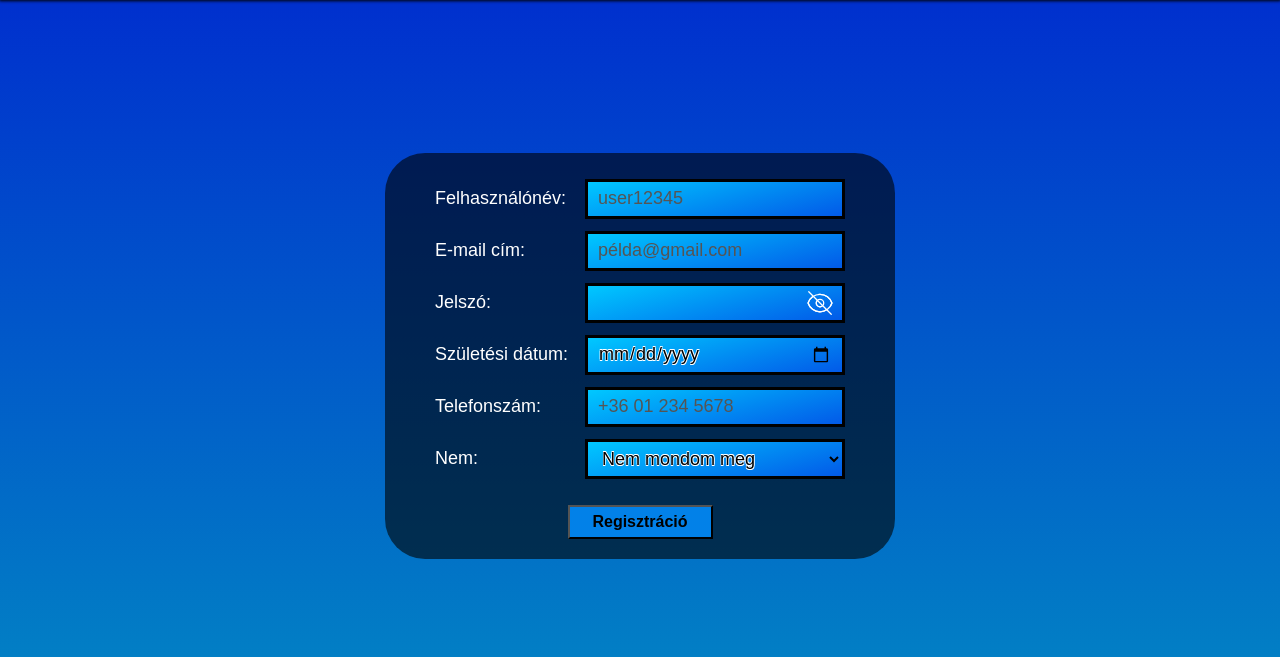
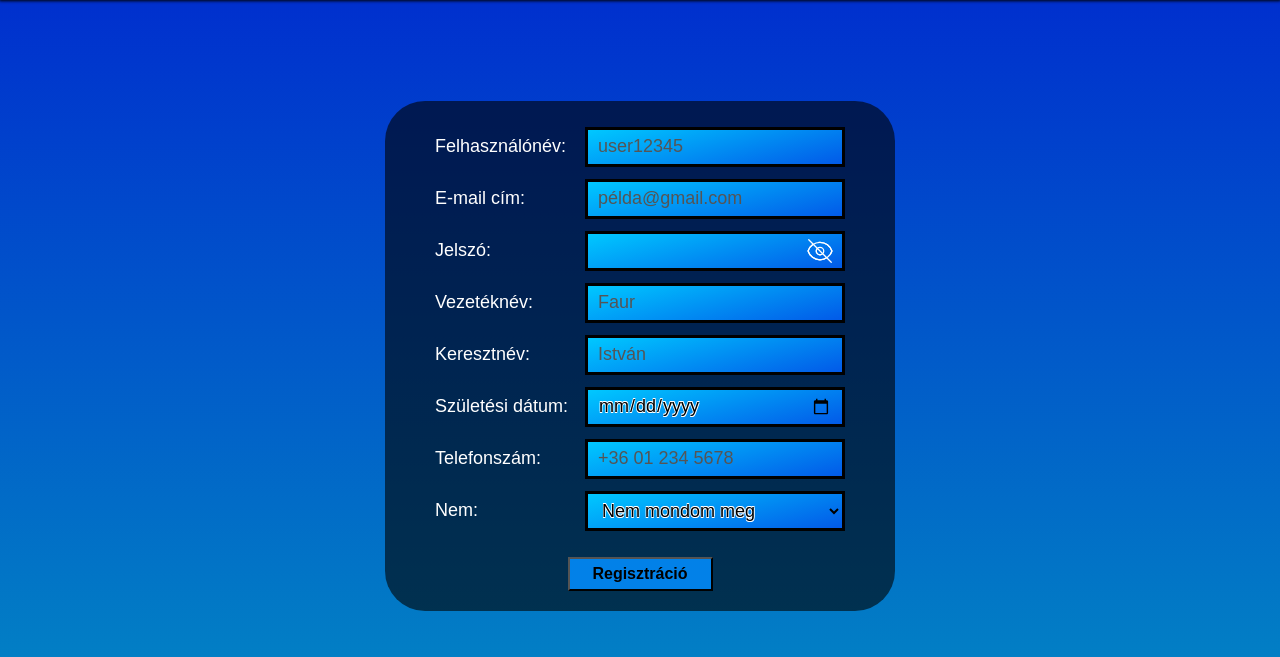
Before and after one commit to gicziunicorn/login-page, a PHP site: page /registrationpage.php in a window 1280 px wide. Shown: the part 81-738 px from the top of the page. Run offline with PHP 8.4, Linux system fonts and the light colour scheme.

Commit message:
Add files via upload

```diff
--- a/webpage/index.php
+++ b/webpage/index.php
@@ -20,7 +20,7 @@
         if ( isset($_SESSION['userid']) ) {
             echo "Be vagy jelentkezve, nézz szét a weboldalon!";
         } else {
-            echo 'Még nem vagy bejelentkezve, <a href="loginpage.php">jelentkezz be</a> vagy <a href="registrationpage.php">hozz létre egy fiókot</a>!';
+            echo 'Még nem vagy bejelentkezve, <a style="font-family:initial;" href="loginpage.php">jelentkezz be</a> vagy <a style="font-family:initial;" href="registrationpage.php">hozz létre egy fiókot</a>!';
         }
     ?></p>
 </body>
--- a/webpage/main.css
+++ b/webpage/main.css
@@ -267,9 +267,9 @@ input::placeholder {
   text-shadow: none;
 }
 
-input:required,
+input:required,#tel,
 select {
-  border: 3px solid black;
+  border: 3px solid black !important;
 }
 
 #adatok {
--- a/webpage/register.php
+++ b/webpage/register.php
@@ -15,6 +15,8 @@ $bdate = strtotime($_POST["bdate"]);
 $bdate = date('Y-m-d', $bdate);
 $tel = $_POST["tel"];
 $gender = $_POST["gender"];
+$vnev = $_POST["vnev"];
+$knev = $_POST["knev"];
 
 // Ellenőrizzük, hogy létezik-e már az email
 $cmd = $conn->prepare("SELECT * FROM {$table} WHERE email = ?;");
@@ -33,8 +35,8 @@ $hashed = password_hash($passwd, PASSWORD_DEFAULT);
 
 
 // Mentés
-$cmd = $conn->prepare("INSERT INTO {$table} (`id`, `uname`, `email`, `jelszo`, `szuldatum`, `telefon`, `nem`) VALUES (NULL, ?, ?, ?, ?, ?, ?);");
-$cmd->bind_param("ssssss",$uname,$email,$hashed,$bdate,$tel,$gender);
+$cmd = $conn->prepare("INSERT INTO {$table} (`id`, `uname`, `email`, `jelszo`, `szuldatum`, `telefon`, `nem`, `vnev`, `knev`) VALUES (NULL, ?, ?, ?, ?, ?, ?, ?, ?);");
+$cmd->bind_param("ssssssss",$uname,$email,$hashed,$bdate,$tel,$gender,$vnev,$knev);
 $cmd->execute();
 $result = $cmd->get_result();
 //echo "Running '{$sql}'" . "<br>";
--- a/webpage/registrationpage.php
+++ b/webpage/registrationpage.php
@@ -59,13 +59,24 @@
                     </g>
                 </svg>
             </div>
+
+            <div id="a" class="input-box">
+                <label for="vnev">Vezetéknév:</label>
+                <input name="vnev" id="vnev" type="text" required tabindex="" placeholder="Faur">
+            </div>
+            <div id="a" class="input-box">
+                <label for="knev">Keresztnév:</label>
+                <input name="knev" id="knev" type="text" required tabindex="" placeholder="István">
+            </div>
+
+
             <div id="bdate" class="input-box">
                 <label for="bdate">Születési dátum:</label>
                 <input name="bdate" id="bdate" type="date" required tabindex="3" pattern="yyyy. mm dd.">
             </div>
             <div id="telefon" class="input-box">
                 <label for="tel">Telefonszám:</label>
-                <input name="tel" autocomplete="mobile" id="tel" type="tel" placeholder="+36 01 234 5678" required spellcheck="false" tabindex="4">
+                <input name="tel" autocomplete="mobile" id="tel" type="tel" placeholder="+36 01 234 5678" spellcheck="false" tabindex="4">
             </div>
             <div id="nem" class="input-box">
                 <label for="gender">Nem:</label>
```
Also changed, not shown: webpage/adatok.php (+7 -0 lines), webpage/login.php (+8 -2 lines).
